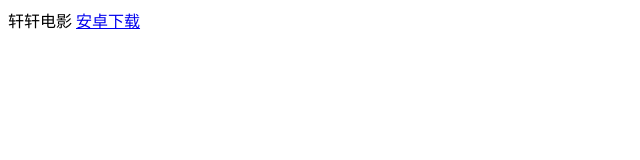
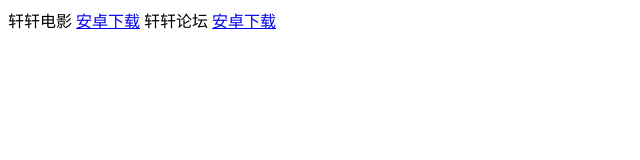
Before and after one commit to cyx200902/rjxz, a plain HTML site: page index.html in a window 1280 px wide. Shown: the whole page, without its empty margins (0-640 px from the left). Drawn offline with Linux system fonts and the light colour scheme.

Commit message:
Update index.html

```diff
--- a/index.html
+++ b/index.html
@@ -7,6 +7,8 @@
 <body>
 轩轩电影
 <a href ="xxdy.apk" >安卓下载</a>
+轩轩论坛
+<a href ="xxlt.apk" >安卓下载</a>
 
 </body>
 </html>
```
